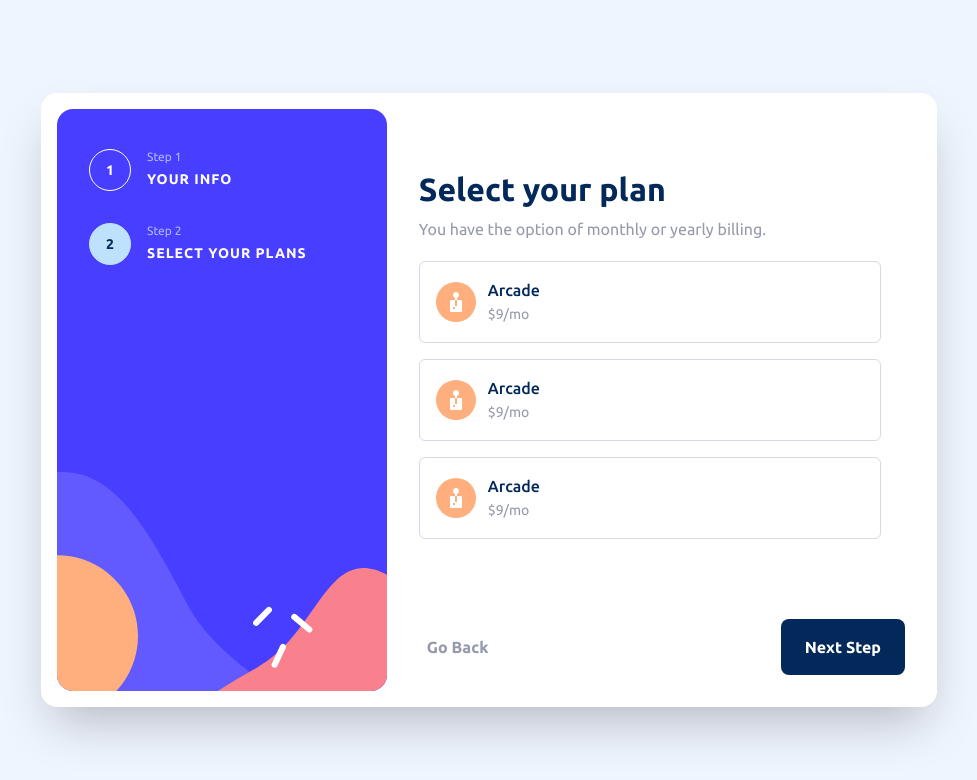
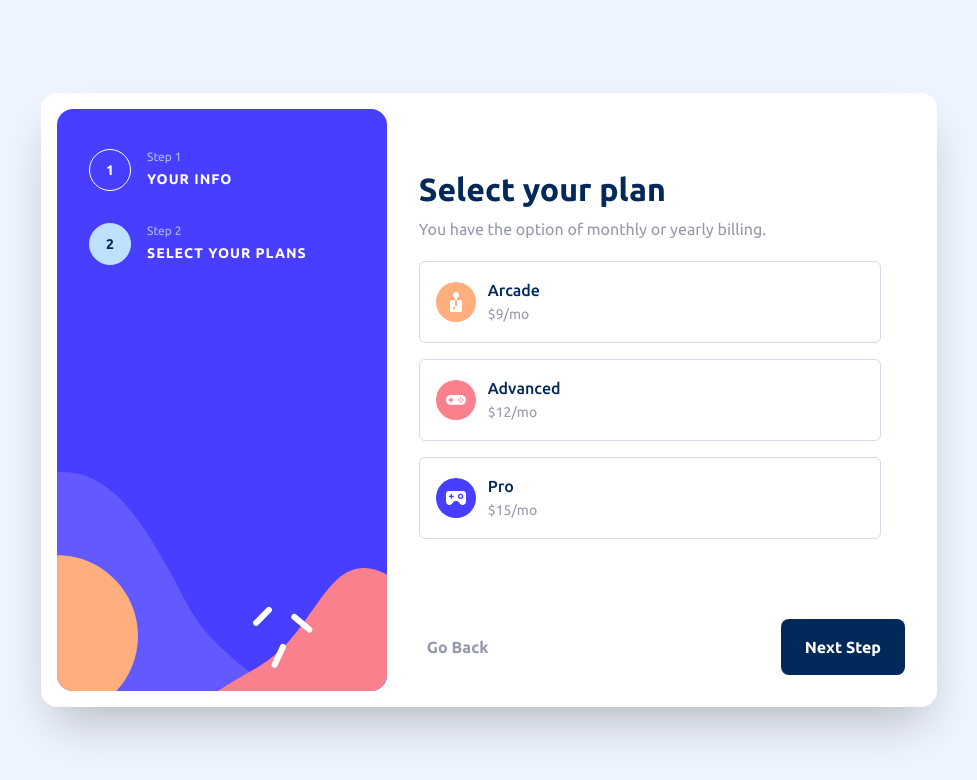
Before and after one commit to datproto/datproto-chal_multistep-form, a Next.js app: page / in a window 1280 px wide. Both pictures are taken after typing "Sample", "name@example.com", "Sample" into the empty fields and a click on the button "Next Step". Shown: the top 780 px of the page, without its empty margins (151-1128 px from the left). Built offline with nearby package versions, Linux system fonts and the light colour scheme.

Commit message:
UPDATE: Create custom radio button

```diff
--- a/src/app/layout.tsx
+++ b/src/app/layout.tsx
@@ -1,6 +1,7 @@
 import '@/styles/globals.css'
+
+import Image from 'next/image'
 import React from 'react'
-import Image from 'next/image'
 
 import mobileBg from '@/assets/images/bg-sidebar-mobile.svg'
 import Providers from '@/providers'
--- a/src/components/atoms/Input.tsx
+++ b/src/components/atoms/Input.tsx
@@ -7,8 +7,13 @@ interface IInput {
     type?: string
     name?: string
     placeholder?: string
+    value?: string
+  }
+  radio?: {
+    order?: number
   }
   customAnimation?: number
+  children?: React.ReactNode
 }
 
 const inputVariants: Variants = {
@@ -53,7 +58,30 @@ function Input({
   )
 }
 
+function RadioInput({ content, radio, children }: IInput) {
+  return (
+    <motion.div
+      key={content.name}
+      variants={inputVariants}
+      className="relative">
+      <input className="peer sr-only"
+             type="radio"
+             value={content && content.value}
+             name={content && content.name}
+             id={`radio-${content.name}-${radio?.order}`}/>
+      <label
+        className="flex cursor-pointer gap-3 rounded-md border border-form-gray-light p-4 hover:bg-gray-50 focus:outline-none peer-checked:border-transparent peer-checked:bg-form-gray-lightest peer-checked:ring-2 peer-checked:ring-form-purple"
+        htmlFor={`radio-${content.name}-${radio?.order}`}>
+        {children}
+      </label>
+
+      <div className="absolute top-5 right-3 hidden h-5 w-5 peer-checked:block"/>
+    </motion.div>
+  )
+}
+
 // UPDATE: Use the below link for reference
 // https://flowbite.com/docs/forms/radio/#advanced-layout
 
 export default Input
+export { RadioInput }
--- a/src/components/organisms/FormPlan.tsx
+++ b/src/components/organisms/FormPlan.tsx
@@ -4,7 +4,10 @@ import { AnimatePresence } from 'framer-motion'
 import Image from 'next/image'
 import React from 'react'
 
+import AdvancedIcon from '@/assets/images/icon-advanced.svg'
 import ArcadeIcon from '@/assets/images/icon-arcade.svg'
+import ProIcon from '@/assets/images/icon-pro.svg'
+import { RadioInput } from '@/components/atoms/Input'
 import Form from '@/components/molecules/Form'
 
 function FormPlan() {
@@ -16,27 +19,36 @@ function FormPlan() {
 
   const formInputs = [
     {
-      label: 'name',
+      icon: ArcadeIcon,
       content: {
-        type: 'text',
-        name: 'username',
-        placeholder: 'e.g. Stephen King',
+        type: 'arcade',
+        price: {
+          month: 9,
+          year: 90,
+        },
+        currency: 'USD',
       },
     },
     {
-      label: 'email address',
+      icon: AdvancedIcon,
       content: {
-        type: 'email',
-        name: 'email',
-        placeholder: 'e.g. stephenking@lorem.com',
+        type: 'advanced',
+        price: {
+          month: 12,
+          year: 120,
+        },
+        currency: 'USD',
       },
     },
     {
-      label: 'phone number',
+      icon: ProIcon,
       content: {
-        type: 'phone',
-        name: 'phone',
-        placeholder: 'e.g. +1 234 567 890',
+        type: 'pro',
+        price: {
+          month: 15,
+          year: 150,
+        },
+        currency: 'USD',
       },
     },
   ]
@@ -49,12 +61,17 @@ function FormPlan() {
       <AnimatePresence>
         {showForm && (
           formInputs.map((input, index) => (
-            <div key={index} className="flex gap-3 rounded-md border border-form-gray-light p-4">
-              <Image src={ArcadeIcon} alt="Arcade Icon" width={40} height={40}/>
-              <div className="flex flex-col justify-between">
-                <h2 className="font-form text-base font-medium capitalize text-form-denim">arcade</h2>
-                <p className="font-form text-[14px] text-form-gray-normal">$9/mo</p>
-              </div>
+            <div key={index} className="relative">
+              <RadioInput
+                content={{ name: 'plan-choose', value: `radio-${index}` }}
+                radio={{ order: index }}
+              >
+                <Image src={input.icon} alt={'radio-icon'} height={40} width={40}/>
+                <div className="flex flex-col justify-between">
+                  <h2 className="font-form text-base font-medium capitalize text-form-denim">{input.content.type}</h2>
+                  <p className="font-form text-[14px] text-form-gray-normal">${input.content.price.month}/mo</p>
+                </div>
+              </RadioInput>
             </div>
           ))
         )}
```
